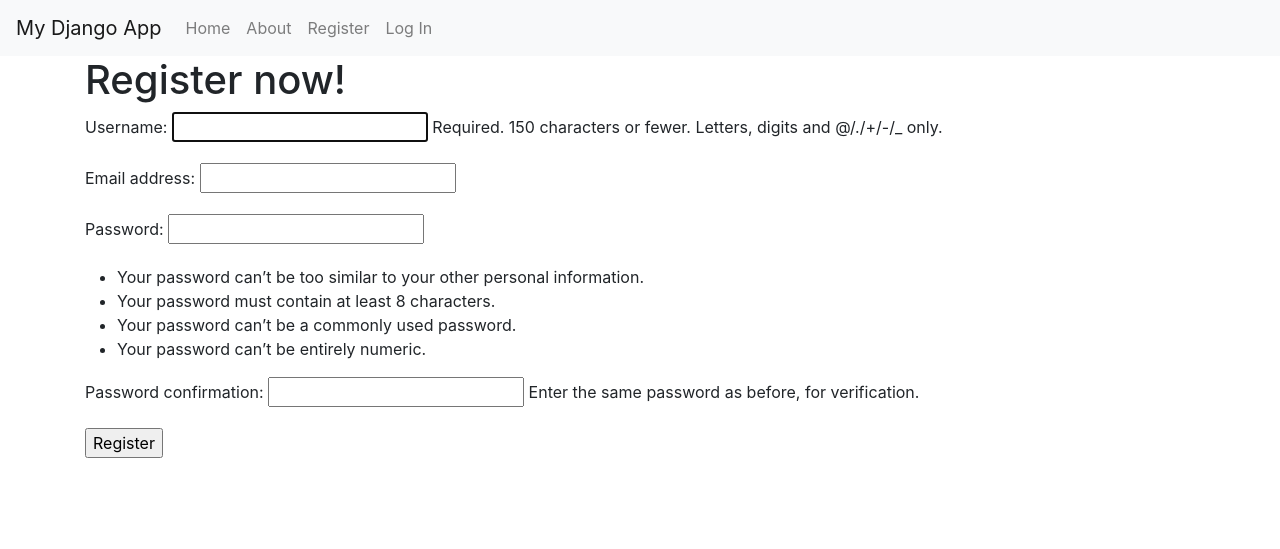
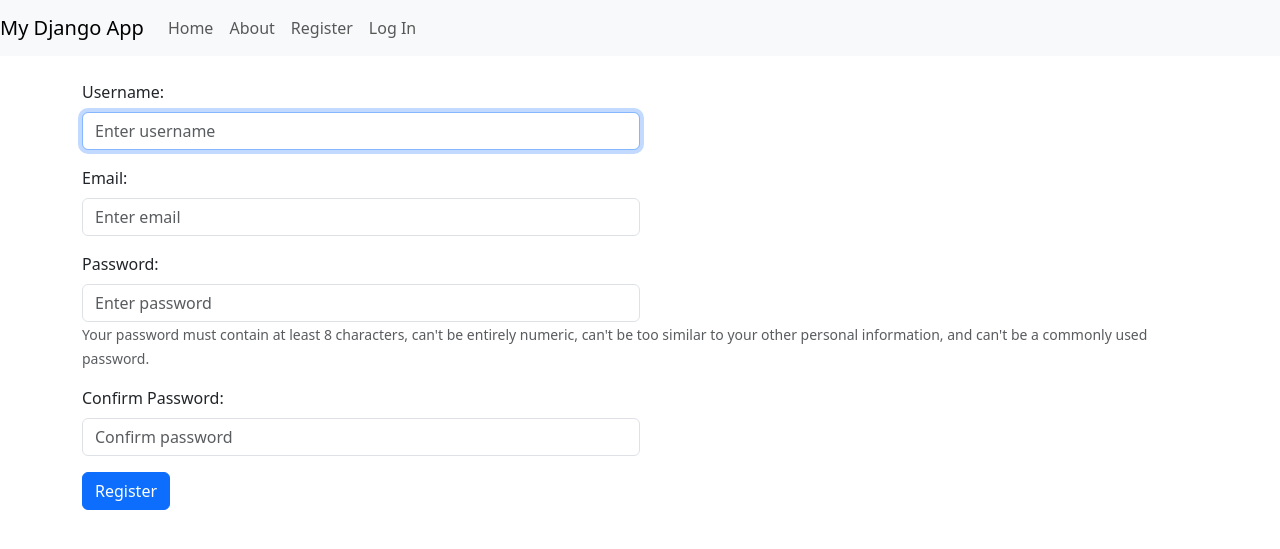
Before and after one commit to adhirajcs/django-to-do, a Django app: page /register in a window 1280 px wide. Shown: the top 549 px of the page. Run offline with Django 5.2, Linux system fonts and the light colour scheme; some libraries are stand-ins or nearby versions.

Commit message:
Updated the Styling of login, register and Todos page

```diff
--- a/myapp/forms.py
+++ b/myapp/forms.py
@@ -10,8 +10,12 @@ from .models import *
 
 # Form for the todos
 class TodoForm(forms.ModelForm):
-	title= forms.CharField(widget= forms.TextInput(attrs={'placeholder':'Add new to-do...'}))
-
+	title = forms.CharField(
+        widget=forms.TextInput(attrs={
+            'class': 'form-control',
+            'placeholder': 'Add new to-do...'
+        })
+    )
 	class Meta:
 		model = TodoItem
 		fields = ['title', 'completed']  # Excluded the user as it will be auto generated
@@ -23,9 +27,34 @@ class CreateUserForm(UserCreationForm):
 		model = User
 		fields = ['username', 'email', 'password1', 'password2']
 
+	def __init__(self, *args, **kwargs):
+		super(CreateUserForm, self).__init__(*args, **kwargs)
+		self.fields['username'].widget.attrs.update({
+            'class': 'form-control',
+            'placeholder': 'Enter username'
+        })
+		self.fields['email'].widget.attrs.update({
+            'class': 'form-control',
+            'placeholder': 'Enter email'
+        })
+		self.fields['password1'].widget.attrs.update({
+            'class': 'form-control',
+            'placeholder': 'Enter password'
+        })
+		self.fields['password2'].widget.attrs.update({
+            'class': 'form-control',
+            'placeholder': 'Confirm password'
+        })
+
 
 # Form to Login as user
 class LoginForm(AuthenticationForm):
 
-	username = forms.CharField(widget=TextInput())
-	password = forms.CharField(widget=PasswordInput())
+	username = forms.CharField(widget=TextInput(attrs={
+        'class': 'form-control',
+        'placeholder': 'Enter username'
+    }))
+	password = forms.CharField(widget=PasswordInput(attrs={
+        'class': 'form-control',
+        'placeholder': 'Enter password'
+    }))
--- a/myapp/views.py
+++ b/myapp/views.py
@@ -15,6 +15,7 @@ from django.contrib.auth import authenticate, login, logout
 
 def about(request):
     return render(request, "about.html")
+
 
 @login_required(login_url="login")
 def todos(request):
@@ -48,6 +49,7 @@ def todos(request):
         return redirect("/")
 
     return render(request, "todos.html", {"todos": items, 'form': form})
+
 
 @login_required(login_url="login")
 def edit(request, todo_id):
--- a/templates/about.html
+++ b/templates/about.html
@@ -16,6 +16,7 @@
 <a href="https://www.linkedin.com/in/adhirajsaha" target="_blank" rel="noopener noreferrer">
     <i class="fa-brands fa-3x fa-linkedin" style="color: #0072be;"></i>
 </a>
+
 &nbsp;
 <a href="https://github.com/adhirajcs" target="_blank" rel="noopener noreferrer">
     <i class="fa-brands fa-3x fa-github" style="color: #000000;"></i>
--- a/templates/base.html
+++ b/templates/base.html
@@ -6,7 +6,8 @@
     <title>
       {% block title %}{% endblock %} Django App
     </title>
-    <link rel="stylesheet" href="https://stackpath.bootstrapcdn.com/bootstrap/4.3.1/css/bootstrap.min.css"  rel="stylesheet" />
+    <!-- Latest compiled and minified CSS -->
+    <link href="https://cdn.jsdelivr.net/npm/bootstrap@5.3.3/dist/css/bootstrap.min.css" rel="stylesheet">
   </head>
   <body>
     <nav class="navbar navbar-expand-lg navbar-light bg-light">
@@ -37,7 +38,7 @@
       </div>
     </nav>
     <div class="container">{% block content %} {% endblock %}</div>
-    <script src="https://code.jquery.com/jquery-3.3.1.slim.min.js"></script>
-    <script src="https://stackpath.bootstrapcdn.com/bootstrap/4.3.1/js/bootstrap.bundle.min.js" ></script>
-  </body>
+    <script src="https://code.jquery.com/jquery-3.7.1.slim.min.js" integrity="sha256-kmHvs0B+OpCW5GVHUNjv9rOmY0IvSIRcf7zGUDTDQM8=" crossorigin="anonymous"></script>
+    <!-- Latest compiled JavaScript -->
+    <script src="https://cdn.jsdelivr.net/npm/bootstrap@5.3.3/dist/js/bootstrap.bundle.min.js"></script>  </body>
 </html>
--- a/templates/register.html
+++ b/templates/register.html
@@ -1,6 +1,3 @@
-<!-- Latest compiled and minified CSS -->
-<link href="https://cdn.jsdelivr.net/npm/bootstrap@5.3.2/dist/css/bootstrap.min.css" rel="stylesheet">
-
 
 {% extends "base.html" %}
 
@@ -9,16 +6,72 @@
 {% block content %}
 
 
-<h1>Register now!</h1>
+<br>
 
 <form method="POST">
 
     {% csrf_token %}
 
-    {{registerform.as_p}}
+    {% if form.non_field_errors %}
+            <div class="alert alert-danger">
+                <ul>
+                    {% for error in form.non_field_errors %}
+                        <li>{{ error }}</li>
+                    {% endfor %}
+                </ul>
+            </div>
+        {% endif %}
 
-    <input type="submit" value="Register"/>
+    {% comment %} Username {% endcomment %}
+    <div class="mb-3">
+        <label for="{{ registerform.username.id_for_label }}" class="form-label">Username:</label>
+        <div class="col-md-6">
+        {{ registerform.username }}
+        </div>
+    </div>
 
+    {% comment %} Email Id {% endcomment %}
+    <div class="mb-3 mt-3">
+        <label for="{{ registerform.email.id_for_label }}" class="form-label">Email:</label>
+        <div class="col-md-6">
+        {{ registerform.email }}
+        </div>
+    </div>
+
+    {% comment %} Password {% endcomment %}
+    <div class="mb-3">
+        <label for="{{ registerform.password1.id_for_label }}" class="form-label">Password:</label>
+        <div class="col-md-6">
+            {{ registerform.password1 }}
+            {% if registerform.password1.errors %}
+                <div class="text-danger">
+                    {% for error in registerform.password1.errors %}
+                        <p>{{ error }}</p>
+                    {% endfor %}
+                </div>
+            {% endif %}
+        </div>
+        <small class="form-text text-muted">
+            Your password must contain at least 8 characters, can't be entirely numeric, can't be too similar to your other personal information, and can't be a commonly used password.
+        </small>
+    </div>
+
+    {% comment %} Confirm Password {% endcomment %}
+    <div class="mb-3">
+        <label for="{{ registerform.password2.id_for_label }}" class="form-label">Confirm Password:</label>
+        <div class="col-md-6">
+            {{ registerform.password2 }}
+            {% if registerform.password2.errors %}
+                <div class="text-danger">
+                    {% for error in registerform.password2.errors %}
+                        <p>{{ error }}</p>
+                    {% endfor %}
+                </div>
+            {% endif %}
+        </div>
+    </div>
+
+    <button type="submit" class="btn btn-primary">Register</button>
 </form>
 
 
```
Also changed, not shown: templates/login.html (+38 -6 lines), templates/todos.html (+29 -13 lines), README.md, db.sqlite3.
